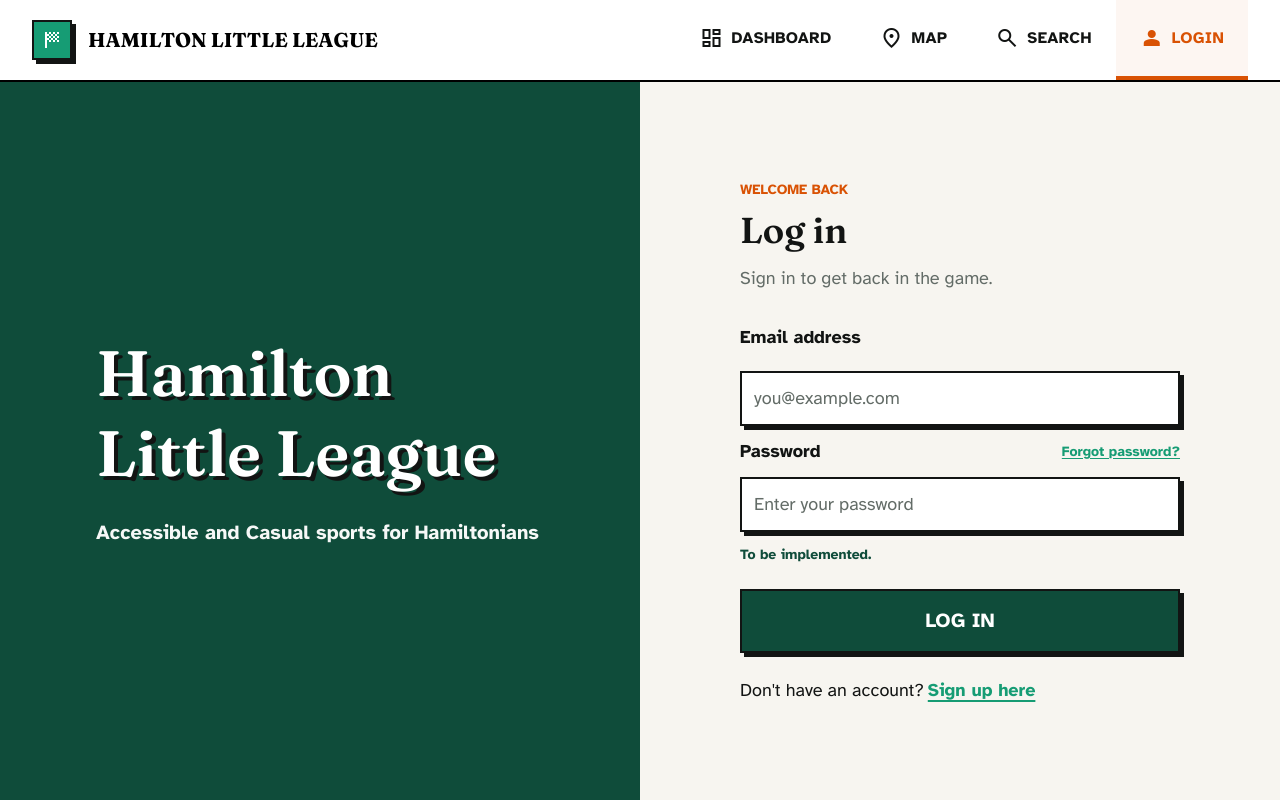
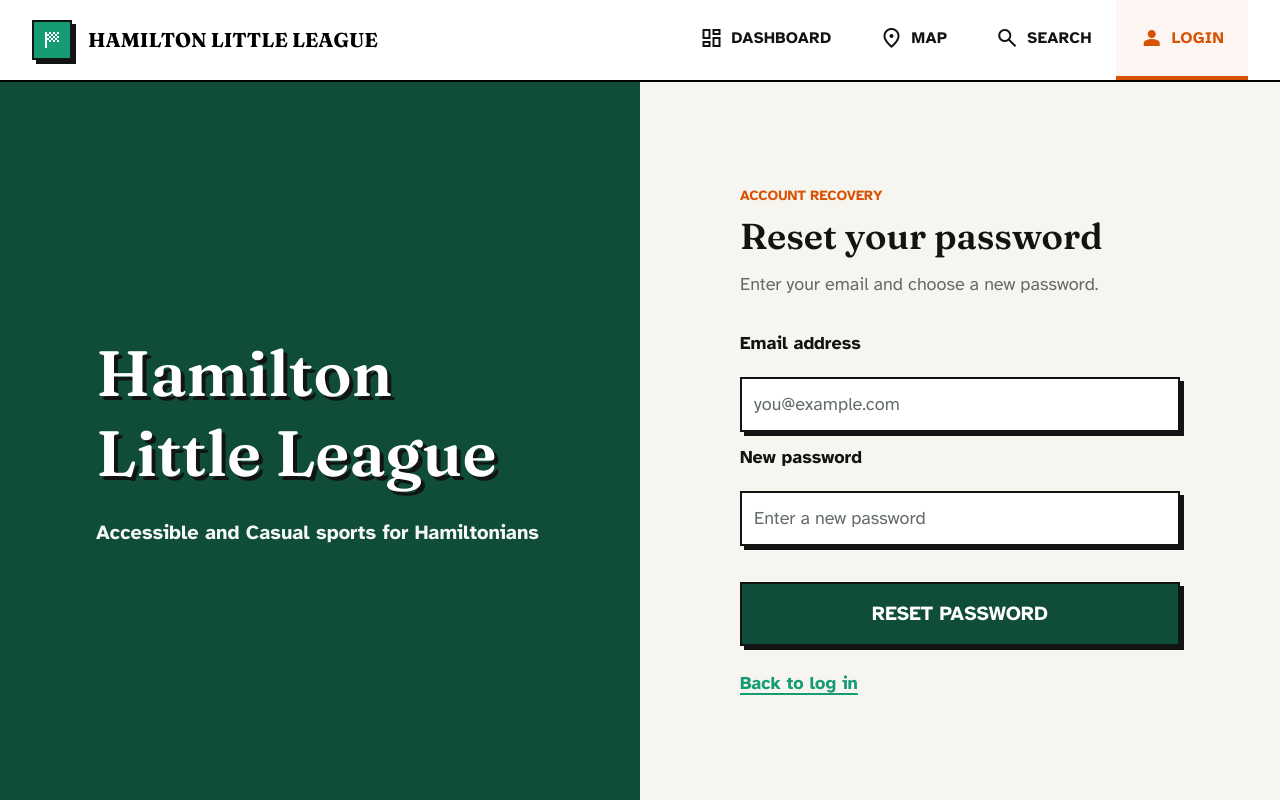
Before and after one commit to TimothyMwangi101/Little-League-Hamilton, a React (Vite) app in the folder LLH_UI/: page /login in a window 1280 px wide. Both pictures are taken after a click on the button "Forgot password?". Built offline with nearby package versions, Linux system fonts and the light colour scheme.

Commit message:
refactored rest password

```diff
--- a/LLH_UI/src/components/auth/Auth.tsx
+++ b/LLH_UI/src/components/auth/Auth.tsx
@@ -2,7 +2,7 @@
 import AuthForm from './AuthForm'
 
 function Auth() {
-  const [isRegistering, setIsRegistering] = useState(false)
+  const [isRegistering, setIsRegistering] = useState(false);
 
   return (
     <>
--- a/LLH_UI/src/components/auth/AuthApi.ts
+++ b/LLH_UI/src/components/auth/AuthApi.ts
@@ -1,8 +1,7 @@
-import type { ApiResponse, NewUser, resetPasswordValidator } from "@backend/db/schemas";
+import type { ApiResponse, AuthUser, resetPasswordValidator } from "@backend/db/schemas";
 import type z from "zod";
-import { StatusCodes,  } from 'http-status-codes';
 
-export type Values = NewUser | z.infer<typeof resetPasswordValidator>
+export type Values = AuthUser | z.infer<typeof resetPasswordValidator>
 
 export type Endpoint = "register" | "login" | "reset-password";
 
@@ -14,15 +13,17 @@
       body: JSON.stringify(values),
     });
 
-    if (response.status == StatusCodes.UNAUTHORIZED) {
-      return { error : "Try registering first" }
+    const result: ApiResponse<T> = await response.json()
+
+    if ("error" in result) {
+      return result
     }
 
     if (!response.ok) {
-      return { error : "Network error." }
+      return { error: "Request failed. Please try again." }
     }
 
-    return await response.json();
+    return result
 
   } catch (err) {
     console.error(err)
--- a/LLH_UI/src/components/auth/AuthForm.tsx
+++ b/LLH_UI/src/components/auth/AuthForm.tsx
@@ -1,11 +1,11 @@
 import { useState } from 'react'
 import { useForm } from 'react-hook-form'
-import z from 'zod'
-import type { ApiResponse, User, resetPasswordValidator, NewUser, ApiFail } from '@backend/db/schemas'
+import type { resetPasswordValidator, AuthUser, ApiResponse, SafeAccount, Account } from '@backend/db/schemas'
 import authFetch, { type Endpoint } from './AuthApi';
-import { useNavigate } from 'react-router';
+import type z from 'zod';
 
 type ResetPassword = z.infer<typeof resetPasswordValidator>
+type AuthFormValues = { email: string; password?: string; newPassword?: string }
 
 type AuthFormProps = {
   isRegistering: boolean
@@ -14,37 +14,55 @@
 
 function AuthForm({ isRegistering, onModeChange }: AuthFormProps) {
   const inputClasses = "border-2 border-text-main bg-surface p-3 text-[18px] font-normal leading-normal text-text-main shadow-hard transition-all placeholder:text-muted focus:border-accent focus:outline-none focus:ring-0 aria-invalid:border-accent my-3"
-  const [message, setMessage] = useState('')
+  const [message, setMessage] = useState('');
+  const [isForgotPassword, setForgotPassword] = useState(false);
   const { clearErrors, formState: { errors, isSubmitting }, handleSubmit,
-    register, reset, setError } = useForm<NewUser>({
-    defaultValues: { email: '', password: '' },
+    getValues, register, reset, setError } = useForm<AuthFormValues>({
+      defaultValues: { email: '', password: '', newPassword: '' },
+      shouldUnregister: true,
     })
 
-  async function submit(values: NewUser | User) {
+  async function submit(values: AuthFormValues) {
     setMessage('')
     clearErrors()
-    const endpoint: Endpoint = isRegistering ? 'register' : 'login';
+    const endpoint: Endpoint = isForgotPassword ? 'reset-password' : (isRegistering ? 'register' : 'login')
+    const requestValues: AuthUser | ResetPassword = isForgotPassword
+      ? { email: values.email, newPassword: values.newPassword ?? '' }
+      : { email: values.email, password: values.password ?? '' }
 
     try {
-      const result = await authFetch<typeof values>(endpoint, values)
-
-      if ("error" in result) {
-        setError("root.serverError", { message: result.error })
-        return;
+      const result = await authFetch<Account | null>(endpoint, requestValues)
+      if ('error' in result) {
+        setError('root.serverError', { message: result.error })
+        return
+      }
+      switch (endpoint) {
+        case "reset-password": {
+          reset({ email: values.email });
+          setForgotPassword(false);
+          setMessage('Your password has been reset. Log in with your new password.');
+          break;
         }
 
-      if (isRegistering) {
-        reset({ email: values.email, password: '' })
-        // const login = await authFetch<User>("login", values);
+        case "register": {
+          reset({ email: values.email, password: '' });
+          onModeChange(false);
+          setMessage('Your account has been created and is ready for log in!');
+          break;
+        }
 
-        onModeChange(false)
-        setMessage('Your account is ready. Log in with your new details.')
-      } else {
+        case "login":
+        default: {
+          if (result.data === null) {
+            throw new Error("Failed to get account");
+          }
           setMessage("Logged in");
-        // const navigate = useNavigate();
-        // navigate("/account", { replace: true })
+          const account = result.data;
+          console.log(`Account user ${account.userId}`);
+          break;
         }
-    } catch(err) {
+      }
+    } catch (err) {
       console.error(err);
       setError('root.serverError', {
         message: 'Unable to reach the server. Please try again in a moment.',
@@ -58,17 +76,33 @@
     clearErrors()
   }
 
+  function startPasswordReset() {
+    reset({ email: getValues('email') })
+    setForgotPassword(true)
+    setMessage('')
+    clearErrors()
+  }
+
+  function returnToLogin() {
+    reset({ email: getValues('email'), password: '' })
+    setForgotPassword(false)
+    setMessage('')
+    clearErrors()
+  }
+
   return (
     <div className="flex w-full max-w-110 flex-col my-auto">
       <div className="mb-8">
         <p className="text-[14px] font-bold uppercase text-accent">
-          {isRegistering ? 'Join the team' : 'Welcome back'}
+          {isForgotPassword ? 'Account recovery' : isRegistering ? 'Join the team' : 'Welcome back'}
         </p>
         <h2 className="mt-2 font-heading text-[36px] font-semibold leading-tight text-text-main">
-          {isRegistering ? 'Create your account' : 'Log in'}
+          {isForgotPassword ? 'Reset your password' : isRegistering ? 'Create your account' : 'Log in'}
         </h2>
         <p className="mt-3 text-[18px] text-muted">
-          {isRegistering
+          {isForgotPassword
+            ? 'Enter your email and choose a new password.'
+            : isRegistering
               ? 'Get started with Hamilton Little League.'
               : 'Sign in to get back in the game.'}
         </p>
@@ -91,17 +125,14 @@
             </p>
           )}
         </div>
+        {!isForgotPassword && (
           <div className="flex flex-col">
             <div className="flex items-center justify-between">
               <label htmlFor="password" className="text-[18px] font-bold leading-normal text-text-main">
                 Password
               </label>
               {!isRegistering && (
-              <button type="button"
-                onClick={() => {
-                  setMessage('To be implemented.')
-                  clearErrors()
-                }}
+                <button type="button" onClick={startPasswordReset}
                   className="text-[14px] font-bold text-primary underline decoration-1 underline-offset-2 transition-colors hover:text-accent">
                   Forgot password?
                 </button>
@@ -119,6 +150,25 @@
               </p>
             )}
           </div>
+        )}
+
+        {isForgotPassword && (
+          <div className="flex flex-col gap-2">
+            <label htmlFor="newPassword" className="text-[18px] font-bold leading-normal text-text-main">
+              New password
+            </label>
+            <input autoComplete="new-password" id="newPassword" placeholder="Enter a new password" type="password"
+              {...register('newPassword', { required: 'New password is required.' })}
+              aria-invalid={Boolean(errors.newPassword)}
+              aria-describedby={errors.newPassword ? 'new-password-error' : undefined}
+              className={inputClasses} />
+            {errors.newPassword && (
+              <p id="new-password-error" role="alert" className="text-[14px] font-bold text-accent">
+                {errors.newPassword.message}
+              </p>
+            )}
+          </div>
+        )}
 
         {errors.root?.serverError && (
           <p role="alert" className="text-[14px] font-bold text-accent">
@@ -134,10 +184,17 @@
         <button className="flex h-16 w-full cursor-pointer items-center justify-center border-2 border-text-main bg-auth-green px-5 text-[20px] font-bold uppercase text-surface shadow-hard transition-all hover:translate-y-0.5 hover:shadow-hard-hover active:translate-y-1 active:shadow-none disabled:cursor-not-allowed disabled:opacity-6 my-6"
           disabled={isSubmitting}
           type="submit">
-          {isSubmitting ? 'Please wait…' : (isRegistering ? 'Create account' : 'Log in')}
+          {isSubmitting ? 'Please wait…' : isForgotPassword ? 'Reset password' : isRegistering ? 'Create account' : 'Log in'}
         </button>
       </form>
 
+      {isForgotPassword ? (
+        <button className="self-start text-[18px] font-bold text-primary underline decoration-2 underline-offset-4 transition-colors hover:text-accent"
+          onClick={returnToLogin}
+          type="button">
+          Back to log in
+        </button>
+      ) : (
         <p className="text-[18px] text-text-main">
           {isRegistering ? 'Already have an account?' : "Don't have an account?"}
           <button className="ml-1 font-bold text-primary underline decoration-2 underline-offset-4 transition-colors hover:text-accent"
@@ -146,6 +203,7 @@
             {isRegistering ? 'Log in' : 'Sign up here'}
           </button>
         </p>
+      )}
     </div>
   )
 }
--- a/LLH_UI/src/main.tsx
+++ b/LLH_UI/src/main.tsx
@@ -14,6 +14,7 @@
         <Routes>
           <Route path="/" element={<App />} />
           <Route path="/login" element={<Auth />} />
+          {/* <Route path="/account" element={<Account />} /> */}
         </Routes>
       </div>
     </BrowserRouter>
```
Lines whose indentation alone changed are shown as unchanged.
